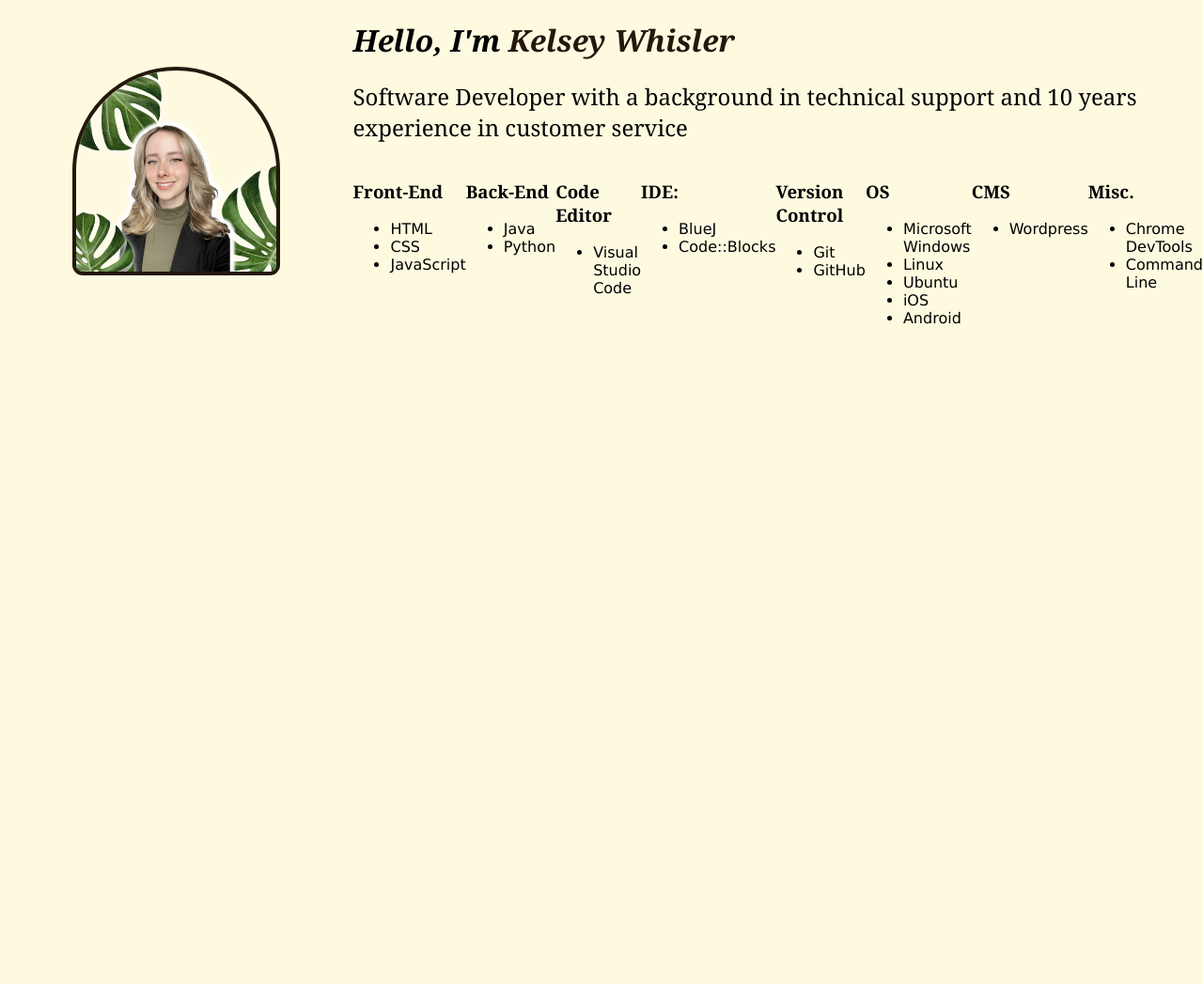
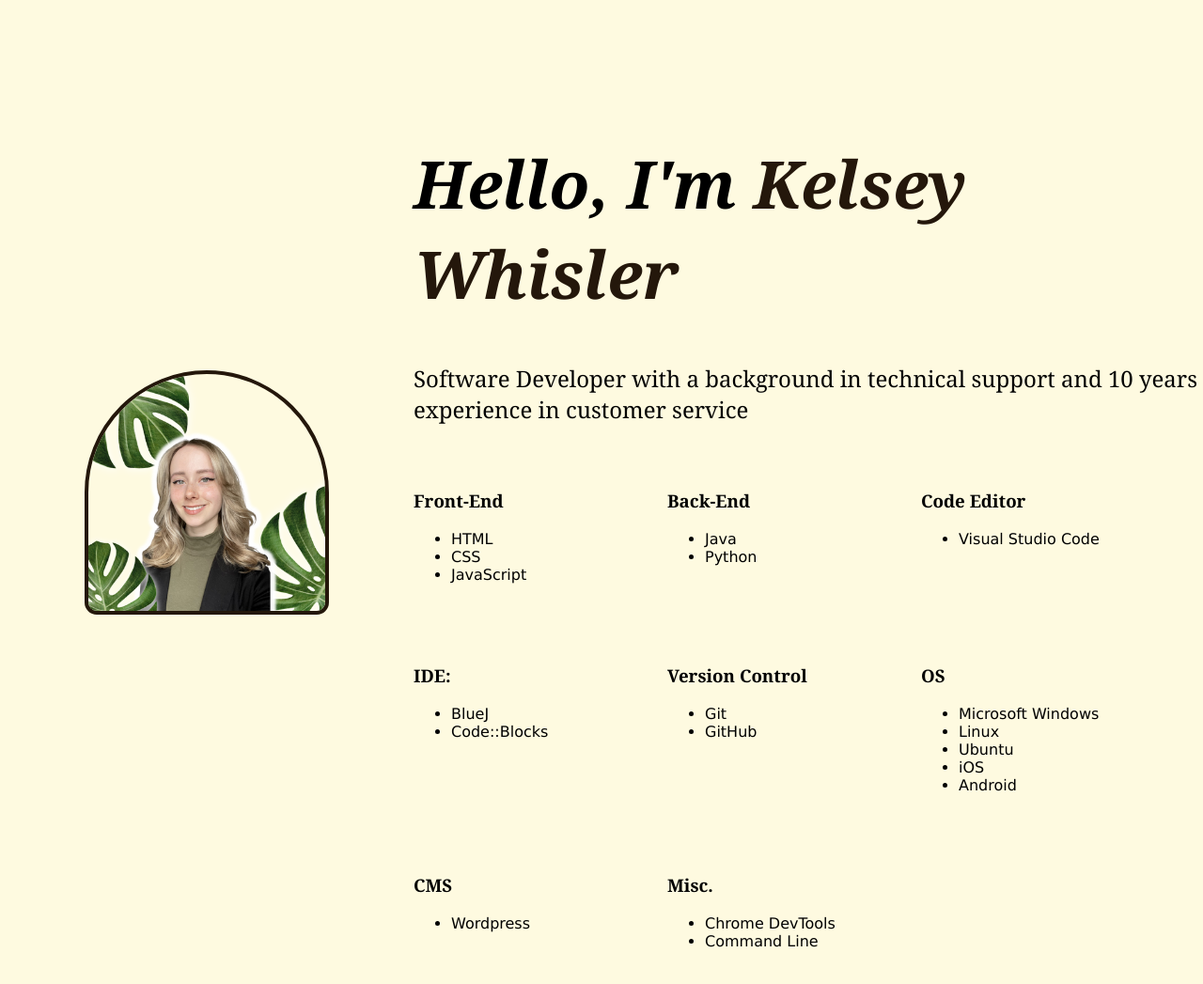
Before and after one commit to kwhis/kwhis.github.io, a PHP site: page / in a window 1280 px wide. Shown: the part 86-1133 px from the top of the page at 94% size. Before the commit the page ends 431 px from the top, so only its background shows below. Run offline with PHP 8.4, Linux system fonts and the light colour scheme.

Commit message:
Flex wrap and set width of each list, and increase the padding

```diff
--- a/styles/style.css
+++ b/styles/style.css
@@ -63,6 +63,10 @@ a {
 
 /*Index
 -------------------------------------------*/
+h1 {
+  font-size: 70px;
+}
+
 .flex-container {
   display: flex;
   flex: 1;
@@ -70,6 +74,7 @@ a {
 
 .content-flex {
   flex: 2 1 0;
+  margin-top: 100px;
 }
 
 .image-flex {
@@ -84,6 +89,15 @@ a {
   width: 60%;
   border-radius: 50% 50% 5% 5%;
   border: 4px solid #24170b;
+}
+
+.skills {
+  flex-wrap: wrap;
+}
+
+.skillType {
+  width: 200px;
+  padding: 30px 70px 20px 0px;
 }
 
 /*Self-Learning
```
